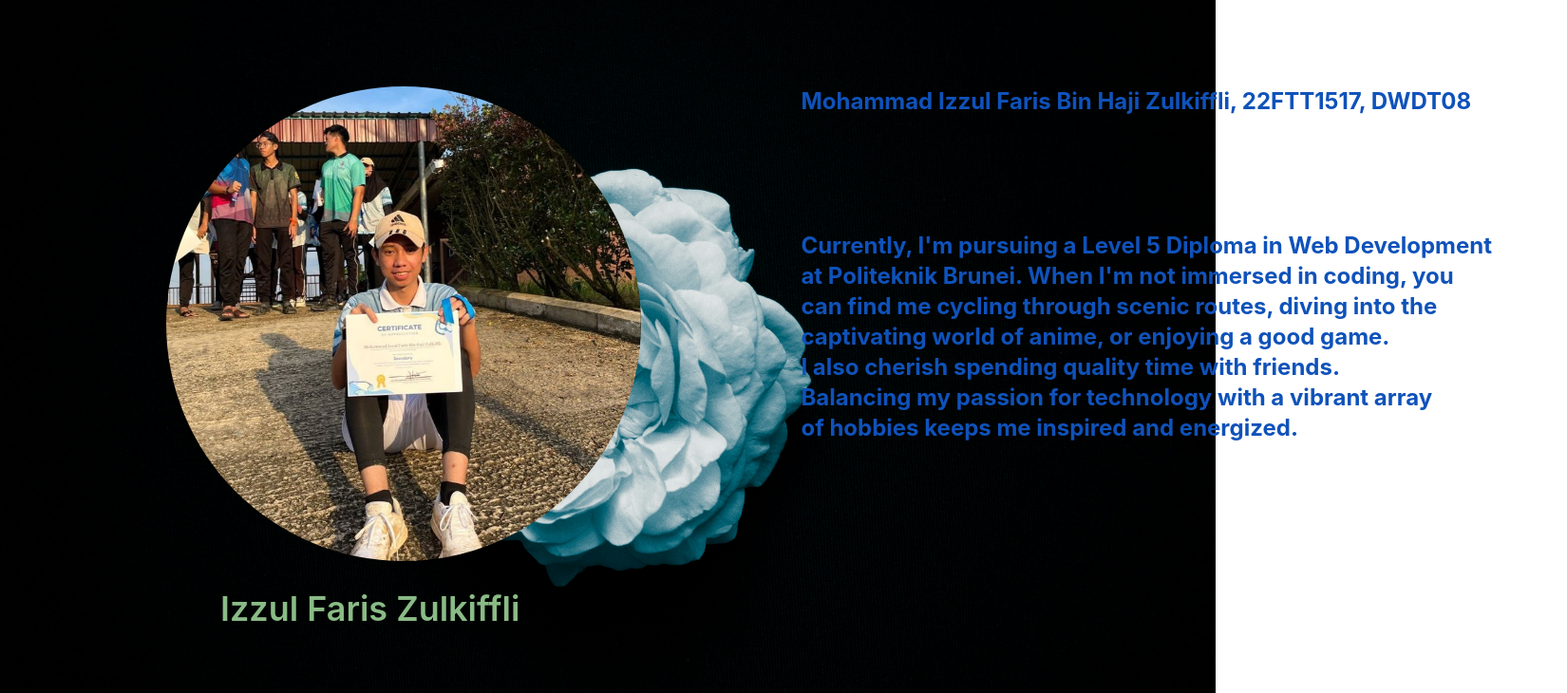
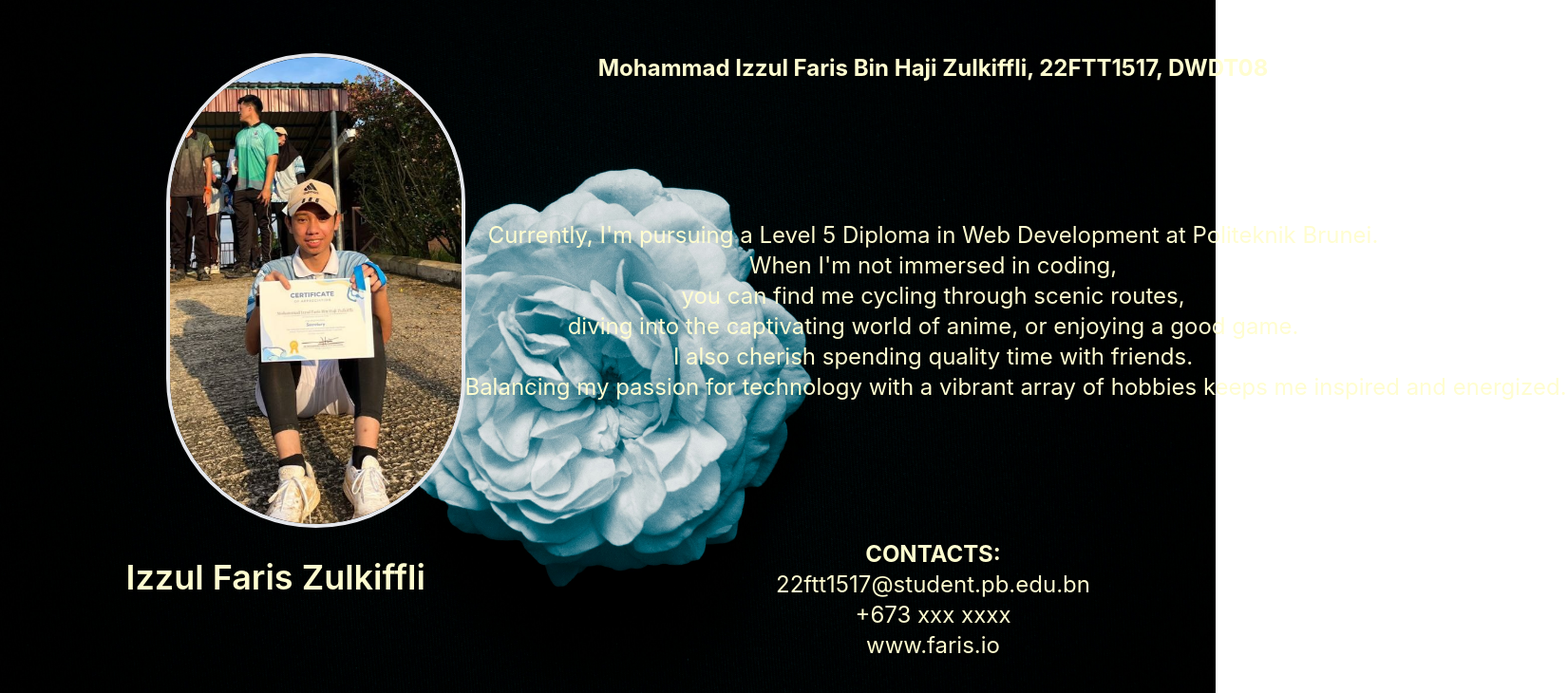
Before and after one commit to Kucheing/ASG03-Mid-assts-check-, a Vue app: page / in a window 1280 px wide. Shown: the top 730 px of the page at 95% size, 1650 px wide, since content can reach past the window. Built offline with nearby package versions, Linux system fonts and the light colour scheme.

Commit message:
final change of what the desktop view will look like with the css colours and styles

```diff
--- a/src/App.vue
+++ b/src/App.vue
@@ -6,15 +6,26 @@ import HelloWorld from './components/HelloWorld.vue'
 <template style="width:100%" class="background">
 <div class="flex" style="width:100%">
     <div>
-  <img src="./assets/images/student.jpeg" class="rounded-full w-auto h-auto logo object-cover"/>
-  <h1 class="text-4xl font-semibold lightgreentext marg1">Izzul Faris Zulkiffli</h1>
+  <img src="./assets/images/student.jpeg" class="rounded-full w-auto h-auto logo object-cover border-4 border-cream"/>
+  <h1 class="text-4xl font-semibold creamtext marg1">Izzul Faris Zulkiffli</h1>
 
     </div>
     <div class="flex-grow" >
-  <h1 class="text-2xl font-bold sapphire marg2">Mohammad Izzul Faris Bin Haji Zulkiffli, 22FTT1517, DWDT08</h1>
-  <br> <br> <br> <br> <br>
-  <h1 class="text-2xl font-bold sapphire marg2">Currently, I'm pursuing a Level 5 Diploma in Web Development <br> at Politeknik Brunei. When I'm not immersed in coding, you <br> can find me cycling through scenic routes, diving into the <br> captivating world of anime, or enjoying a good game. <br> I also cherish spending quality time with friends. <br> Balancing my passion for technology with a vibrant array <br> of hobbies keeps me inspired and energized.</h1><br>
-    </div>
+  <h1 class="text-2xl align-center font-bold creamtext marg2">Mohammad Izzul Faris Bin Haji Zulkiffli, 22FTT1517, DWDT08</h1>
+  <br> <br> <br> <br> <br>  <br>
+  <h1 class="text-2xl align-center creamtext marg2">Currently, I'm pursuing a Level 5 Diploma in Web Development at Politeknik Brunei.<br> When I'm not immersed in coding, <br> you can find me cycling through scenic routes, <br> diving into the captivating world of anime, or enjoying a good game. <br> I also cherish spending quality time with friends. <br> Balancing my passion for technology with a vibrant array of hobbies keeps me inspired and energized.</h1><br>
+  <br>
+  <br>
+  <br>
+  <br>
+  <br>
+  <h1 class="text-2xl font-bold creamtext marg2 align-center">CONTACTS:</h1>
+  <h1 class="text-2xl creamtext marg2 align-center">22ftt1517@student.pb.edu.bn</h1>
+  <h1 class="text-2xl creamtext marg2 align-center">+673 xxx xxxx</h1>
+  <h1 class="text-2xl creamtext marg2 align-center">www.faris.io</h1>
+
+
+  </div>
 </div>
 
 <br>
@@ -32,6 +43,10 @@ h1 {
     overflow: visible;
     }
 
+  .align-center{
+    text-align: center;
+  }
+
 .container {
     display: flex;
     overflow: visible;
@@ -46,11 +61,12 @@ h1 {
 }
 
 .marg1{
+margin-top: 10%;
 margin-left: 42%;
 }
 
 .marg2{
-margin-left: 40%;
+margin-left: 15%;
 }
 
 .marg3{
@@ -68,6 +84,9 @@ margin-left: 10%;
   justify-content: center;
 }
 
+.creamtext{
+  color: #fffdd0;
+}
 
 .bordered-table {
   border-collapse: collapse;
```
